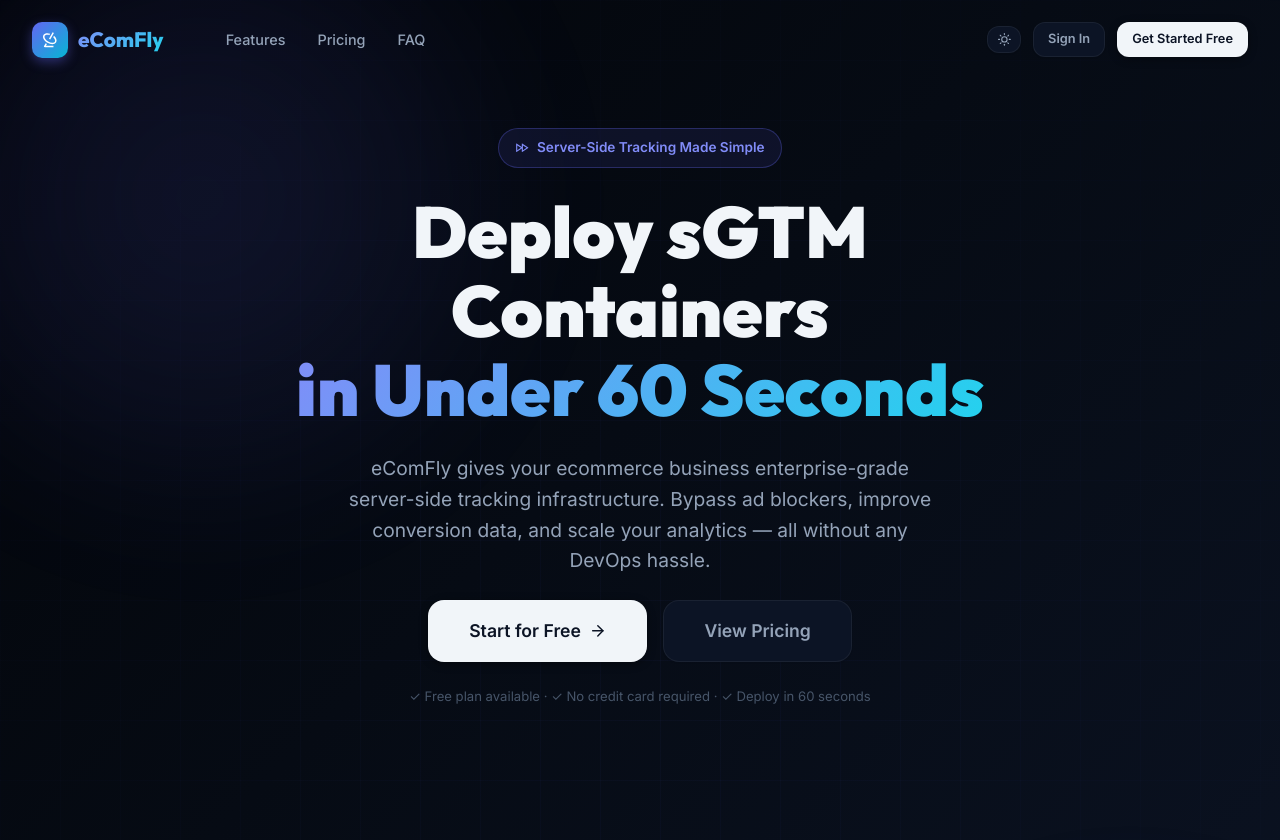
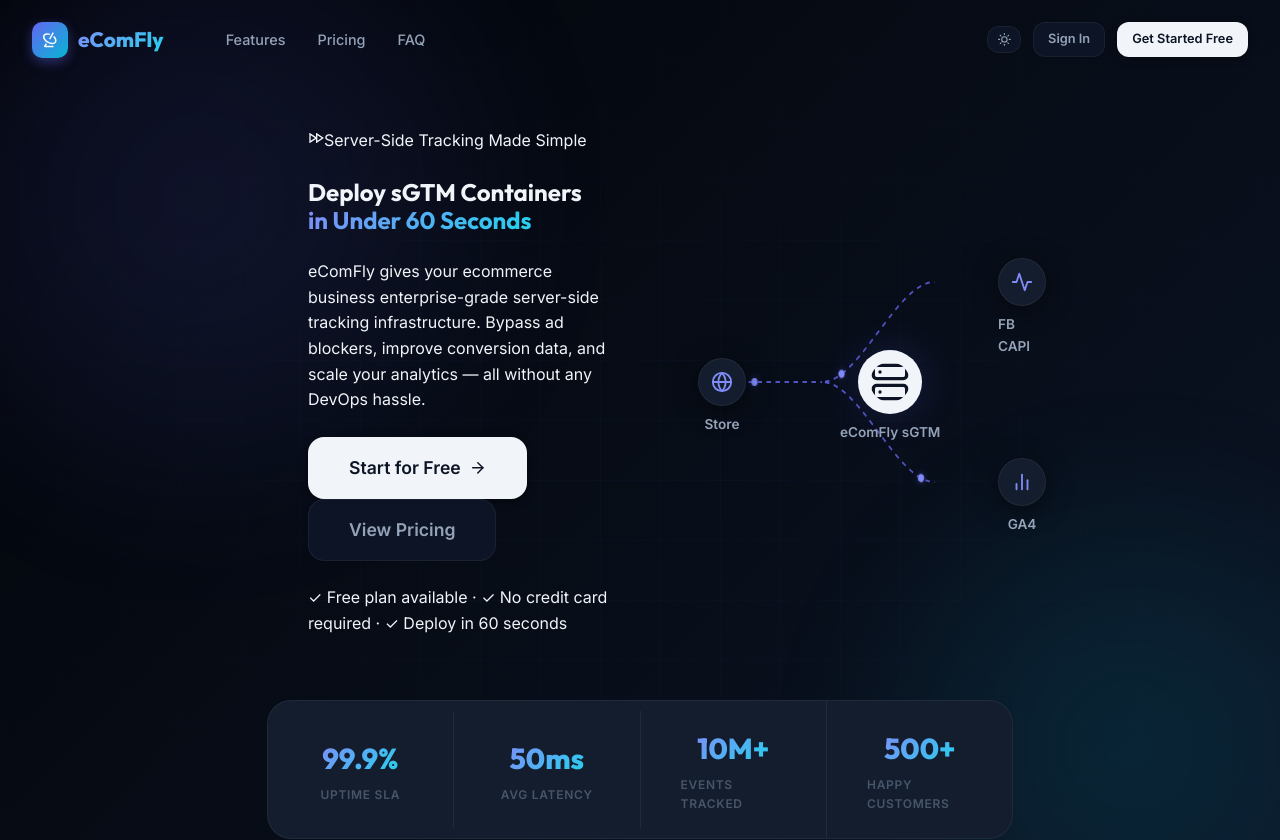
Before and after one commit to ashikwebfix/eComFly, a React (Vite) app in the folder frontend/: page / in a window 1280 px wide. Shown: the top 840 px of the page. Built offline with nearby package versions, Linux system fonts and the light colour scheme.

Commit message:
Revert "Update hero to full width data flow design"
This reverts commit ca145ec91aa7d00638c1d2125fbebc744263698a.

```diff
--- a/frontend/src/pages/HomePage.css
+++ b/frontend/src/pages/HomePage.css
@@ -182,75 +182,40 @@
   mask-image: radial-gradient(ellipse 80% 80% at 50% 50%, black, transparent);
 }
 
-.hero-content {
+.hero-split-container {
   position: relative;
   z-index: 1;
-  text-align: center;
-  max-width: 800px;
+  max-width: 1280px;
+  margin: 0 auto;
+  display: flex;
+  align-items: center;
+  justify-content: space-between;
+  gap: 4rem;
+  padding: 0 2rem;
+}
+
+.hero-text-col {
+  flex: 1;
+  max-width: 600px;
   display: flex;
   flex-direction: column;
-  align-items: center;
   gap: 1.5rem;
-  margin: 0 auto;
+  align-items: flex-start;
 }
 
-.hero-badge {
-  display: inline-flex;
+.hero-visual-col {
+  flex: 1;
+  display: flex;
+  justify-content: center;
   align-items: center;
-  gap: 0.5rem;
-  padding: 0.5rem 1rem;
-  background: rgba(99,102,241,0.1);
-  border: 1px solid rgba(99,102,241,0.3);
-  border-radius: var(--radius-full);
-  color: var(--primary-light);
-  font-size: 0.85rem;
-  font-weight: 600;
-  animation: slideDown 0.5s ease;
-}
-
-.hero-title {
-  font-size: clamp(2.5rem, 6vw, 4.5rem);
-  font-weight: 900;
-  line-height: 1.1;
-  color: var(--text-primary);
-  animation: slideUp 0.6s ease 0.1s both;
-}
-
-.hero-subtitle {
-  font-size: clamp(1rem, 2vw, 1.2rem);
-  color: var(--text-secondary);
-  max-width: 600px;
-  animation: slideUp 0.6s ease 0.2s both;
-}
-
-.hero-actions {
-  display: flex;
-  align-items: center;
-  gap: 1rem;
-  flex-wrap: wrap;
-  justify-content: center;
-  animation: slideUp 0.6s ease 0.3s both;
-}
-
-.hero-note {
-  font-size: 0.82rem;
-  color: var(--text-muted);
-  animation: slideUp 0.6s ease 0.4s both;
-}
-
-.hero-visual-full {
-  position: relative;
-  z-index: 1;
-  width: 100%;
-  max-width: 1000px;
-  margin: 4rem auto 0;
   animation: slideUp 0.8s ease 0.4s both;
 }
 
 .data-flow-visual {
   position: relative;
   width: 100%;
-  height: 300px;
+  max-width: 500px;
+  height: 400px;
 }
 
 .node {
@@ -280,13 +245,13 @@
 }
 
 .node-browser {
-  top: 126px;
-  left: 0;
+  top: 176px;
+  left: 26px;
 }
 
 .node-server {
-  top: 118px;
-  left: 468px;
+  top: 168px;
+  left: 168px;
 }
 .node-server svg {
   width: 64px;
@@ -311,13 +276,13 @@
 }
 
 .node-meta {
-  top: 40px;
-  left: 900px;
+  top: 76px;
+  left: 326px;
 }
 
 .node-ga4 {
-  top: 212px;
-  left: 900px;
+  top: 276px;
+  left: 326px;
 }
 
 .flow-lines {
@@ -343,15 +308,15 @@
 }
 
 .packet-1 {
-  offset-path: path('M 60 150 L 500 150');
+  offset-path: path('M 50 200 L 200 200');
   animation: movePacket 2s linear infinite;
 }
 .packet-2 {
-  offset-path: path('M 500 150 C 700 150 700 64 924 64');
+  offset-path: path('M 200 200 C 250 200 300 100 350 100');
   animation: movePacket 2s linear 0.5s infinite;
 }
 .packet-3 {
-  offset-path: path('M 500 150 C 700 150 700 236 924 236');
+  offset-path: path('M 200 200 C 250 200 300 300 350 300');
   animation: movePacket 2s linear 1s infinite;
 }
 
@@ -372,8 +337,12 @@
 }
 
 @media (max-width: 992px) {
-  .hero-visual-full {
-    display: none;
+  .hero-split-container {
+    flex-direction: column;
+    text-align: center;
+  }
+  .hero-text-col {
+    align-items: center;
   }
 }
 
--- a/frontend/src/pages/HomePage.jsx
+++ b/frontend/src/pages/HomePage.jsx
@@ -235,7 +235,9 @@
           <div className="hero-grid" />
         </div>
 
-        <div className="hero-content">
+        <div className="hero-split-container">
+          {/* Left Column: Text */}
+          <div className="hero-text-col">
             <div className="hero-badge">
               <RiSpeedLine />
               <span>Server-Side Tracking Made Simple</span>
@@ -263,8 +265,8 @@
             <p className="hero-note">✓ Free plan available · ✓ No credit card required · ✓ Deploy in 60 seconds</p>
           </div>
 
-        {/* Full-Width Interactive Data Flow Visual */}
-        <div className="hero-visual-full">
+          {/* Right Column: Interactive Data Flow Visual */}
+          <div className="hero-visual-col">
             <div className="data-flow-visual">
               {/* Nodes */}
               <div className="node node-browser">
@@ -286,16 +288,17 @@
               </div>
 
               {/* Connecting Lines */}
-            <svg className="flow-lines" preserveAspectRatio="none" viewBox="0 0 1000 300">
-              <path className="line-path" d="M 60 150 L 500 150" />
-              <path className="line-path" d="M 500 150 C 700 150 700 64 924 64" />
-              <path className="line-path" d="M 500 150 C 700 150 700 236 924 236" />
+              <svg className="flow-lines" preserveAspectRatio="none" viewBox="0 0 400 400">
+                <path className="line-path" d="M 50 200 L 200 200" />
+                <path className="line-path" d="M 200 200 C 250 200 300 100 350 100" />
+                <path className="line-path" d="M 200 200 C 250 200 300 300 350 300" />
 
                 {/* Data Packets (Animated) */}
-              <circle className="packet packet-1" cx="0" cy="0" r="5" />
-              <circle className="packet packet-2" cx="0" cy="0" r="5" />
-              <circle className="packet packet-3" cx="0" cy="0" r="5" />
+                <circle className="packet packet-1" cx="0" cy="0" r="4" />
+                <circle className="packet packet-2" cx="0" cy="0" r="4" />
+                <circle className="packet packet-3" cx="0" cy="0" r="4" />
               </svg>
+            </div>
           </div>
         </div>
 
```
Lines whose indentation alone changed are shown as unchanged.
